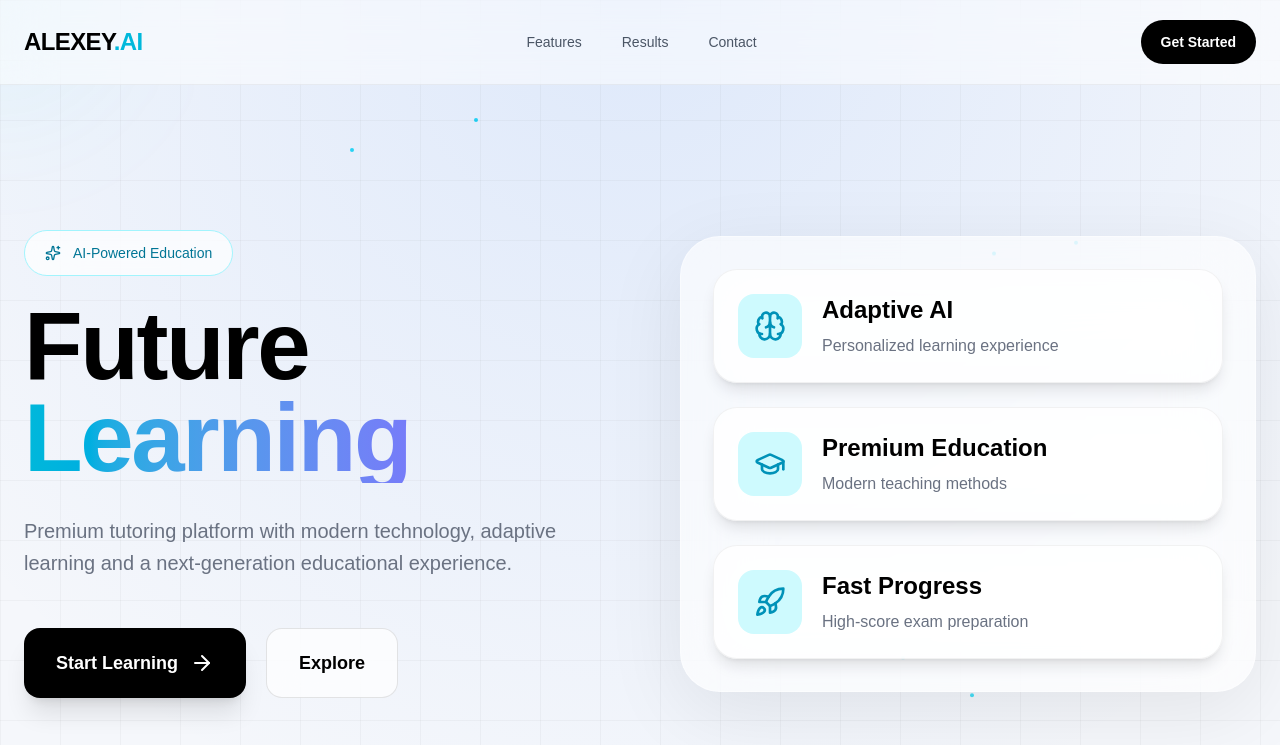
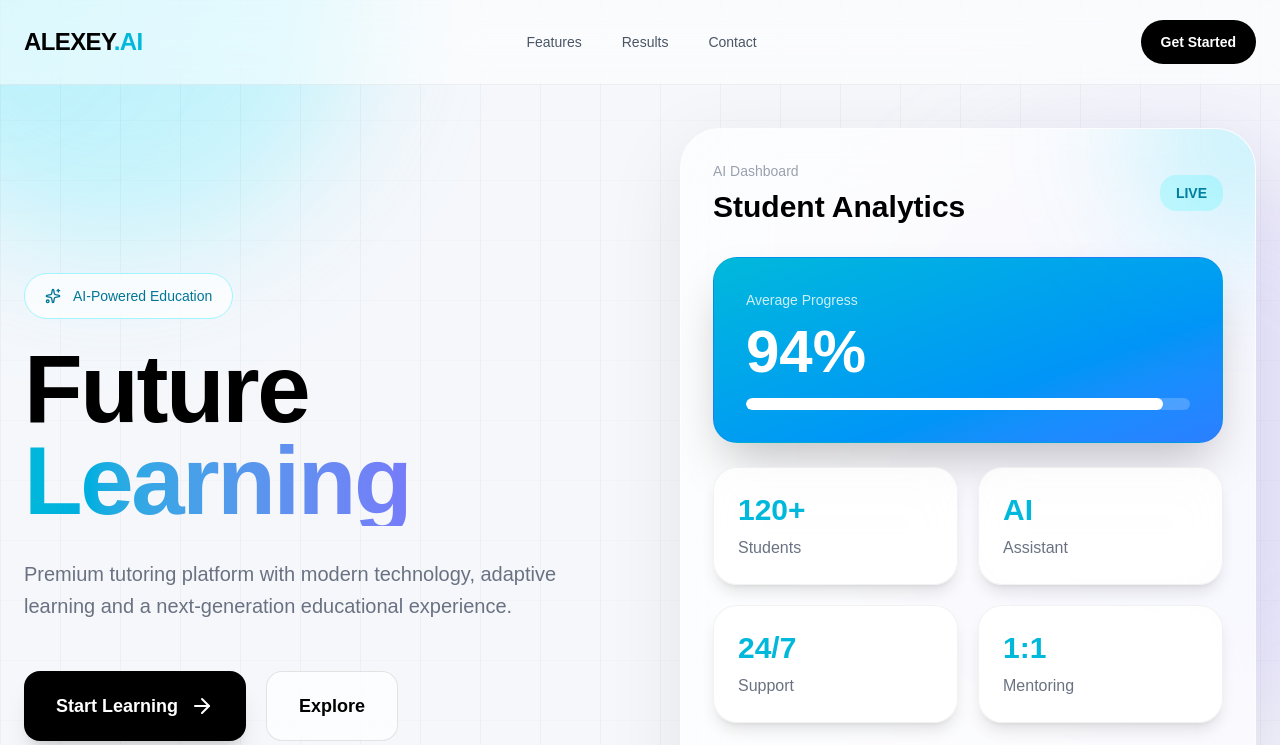
Before and after one commit to ZVShag/tutor-site, a Next.js app: page / in a window 1280 px wide. Shown: the top 745 px of the page. Built offline with nearby package versions, Linux system fonts and the light colour scheme.

Commit message:
replace particles with premium mesh gradient

```diff
--- a/app/page.tsx
+++ b/app/page.tsx
@@ -1,7 +1,6 @@
 "use client";
 
 import CursorGlow from "@/components/CursorGlow";
-import Particles from "@/components/Particles";
 import SmoothScroll from "@/components/SmoothScroll";
 import LoadingScreen from "@/components/LoadingScreen";
 import { motion } from "framer-motion";
@@ -18,15 +17,58 @@ export default function Home() {
     <main className="relative min-h-screen overflow-hidden bg-[#f5f7fb] text-black">
 
       <CursorGlow />
-      <Particles />
+
       <LoadingScreen />
       <SmoothScroll />
 
       {/* BACKGROUND */}
-      <div className="absolute inset-0 bg-[radial-gradient(circle_at_top,rgba(59,130,246,0.12),transparent_30%),radial-gradient(circle_at_bottom_right,rgba(139,92,246,0.12),transparent_35%)]" />
+<div className="absolute inset-0 overflow-hidden">
 
+  {/* base */}
+  <div className="absolute inset-0 bg-[#f5f7fb]" />
+
+  {/* mesh gradients */}
+  <motion.div
+    animate={{
+      x: [0, 80, 0],
+      y: [0, -60, 0],
+    }}
+    transition={{
+      duration: 18,
+      repeat: Infinity,
+      ease: "easeInOut",
+    }}
+    className="absolute left-[-200px] top-[-200px] h-[500px] w-[500px] rounded-full bg-cyan-300/30 blur-3xl"
+  />
+
+  <motion.div
+    animate={{
+      x: [0, -100, 0],
+      y: [0, 80, 0],
+    }}
+    transition={{
+      duration: 22,
+      repeat: Infinity,
+      ease: "easeInOut",
+    }}
+    className="absolute right-[-250px] top-[100px] h-[600px] w-[600px] rounded-full bg-violet-300/25 blur-3xl"
+  />
+
+  <motion.div
+    animate={{
+      x: [0, 60, 0],
+      y: [0, 100, 0],
+    }}
+    transition={{
+      duration: 26,
+      repeat: Infinity,
+      ease: "easeInOut",
+    }}
+    className="absolute bottom-[-250px] left-[20%] h-[550px] w-[550px] rounded-full bg-sky-200/30 blur-3xl"
+  />
+</div>
       {/* GRID */}
-      <div className="absolute inset-0 bg-[linear-gradient(rgba(0,0,0,0.03)_1px,transparent_1px),linear-gradient(90deg,rgba(0,0,0,0.03)_1px,transparent_1px)] bg-[size:60px_60px]" />
+      <div className="absolute inset-0 bg-[linear-gradient(rgba(0,0,0,0.015)_1px,transparent_1px),linear-gradient(90deg,rgba(0,0,0,0.03)_1px,transparent_1px)] bg-[size:60px_60px]" />
 
       {/* NAVBAR */}
       <header className="fixed top-0 z-50 w-full border-b border-black/5 bg-white/50 backdrop-blur-xl">
@@ -150,56 +192,105 @@ export default function Home() {
   }}
   className="relative"
 >
+  <div className="relative overflow-hidden rounded-[40px] border border-white/40 bg-white/70 p-8 shadow-[0_20px_80px_rgba(0,0,0,0.08)] backdrop-blur-2xl">
 
-            <div className="relative overflow-hidden rounded-[40px] border border-white/40 bg-white/60 p-8 shadow-[0_20px_80px_rgba(0,0,0,0.08)] backdrop-blur-2xl">
+    {/* top blur */}
+    <div className="absolute right-[-100px] top-[-100px] h-[220px] w-[220px] rounded-full bg-cyan-400/20 blur-3xl" />
 
-              <div className="space-y-6">
+    {/* HEADER */}
+    <div className="flex items-center justify-between">
+      <div>
+        <div className="text-sm font-medium text-gray-400">
+          AI Dashboard
+        </div>
+
+        <div className="mt-2 text-3xl font-black">
+          Student Analytics
+        </div>
+      </div>
+
+      <div className="rounded-2xl bg-cyan-100 px-4 py-2 text-sm font-bold text-cyan-700">
+        LIVE
+      </div>
+    </div>
+
+    {/* SCORE CARD */}
+    <motion.div
+      whileHover={{
+        y: -4,
+      }}
+      className="mt-8 rounded-3xl border border-black/5 bg-gradient-to-br from-cyan-500 to-blue-500 p-8 text-white shadow-2xl"
+    >
+      <div className="text-sm opacity-80">
+        Average Progress
+      </div>
+
+      <div className="mt-3 text-6xl font-black">
+        94%
+      </div>
+
+      <div className="mt-4 h-3 overflow-hidden rounded-full bg-white/20">
+        <motion.div
+          initial={{ width: 0 }}
+          animate={{ width: "94%" }}
+          transition={{
+            duration: 1.5,
+          }}
+          className="h-full rounded-full bg-white"
+        />
+      </div>
+    </motion.div>
+
+    {/* MINI STATS */}
+    <div className="mt-6 grid gap-5 md:grid-cols-2">
 
       {[
-                  {
-                    icon: Brain,
-                    title: "Adaptive AI",
-                    desc: "Personalized learning experience",
-                  },
-                  {
-                    icon: GraduationCap,
-                    title: "Premium Education",
-                    desc: "Modern teaching methods",
-                  },
-                  {
-                    icon: Rocket,
-                    title: "Fast Progress",
-                    desc: "High-score exam preparation",
-                  },
-                ].map((item) => (
+        ["120+", "Students"],
+        ["AI", "Assistant"],
+        ["24/7", "Support"],
+        ["1:1", "Mentoring"],
+      ].map(([value, label]) => (
         <motion.div
           whileHover={{
-                      y: -6,
+            y: -4,
             scale: 1.02,
           }}
-                    key={item.title}
-                    className="rounded-3xl border border-black/5 bg-white/70 p-6 shadow-lg backdrop-blur-xl"
+          key={label}
+          className="rounded-3xl border border-black/5 bg-white/80 p-6 shadow-lg backdrop-blur-xl"
         >
-
-                    <div className="flex items-start gap-5">
-
-                      <div className="rounded-2xl bg-cyan-100 p-4 text-cyan-600">
-                        <item.icon className="h-8 w-8" />
-                      </div>
-
-                      <div>
-                        <div className="text-2xl font-bold">
-                          {item.title}
+          <div className="text-3xl font-black text-cyan-500">
+            {value}
           </div>
 
           <div className="mt-2 text-gray-500">
-                          {item.desc}
-                        </div>
-                      </div>
+            {label}
           </div>
         </motion.div>
       ))}
     </div>
+
+    {/* AI STATUS */}
+    <motion.div
+      whileHover={{
+        y: -3,
+      }}
+      className="mt-6 rounded-3xl border border-black/5 bg-black p-6 text-white"
+    >
+      <div className="flex items-center justify-between">
+
+        <div>
+          <div className="text-sm text-gray-400">
+            AI Recommendation
+          </div>
+
+          <div className="mt-2 text-xl font-bold">
+            Personalized Learning Path Ready
+          </div>
+        </div>
+
+        <div className="h-4 w-4 rounded-full bg-green-400 shadow-[0_0_20px_rgba(74,222,128,0.9)]" />
+      </div>
+    </motion.div>
   </div>
 </motion.div>
         </div>
```
Lines whose indentation alone changed are shown as unchanged.
